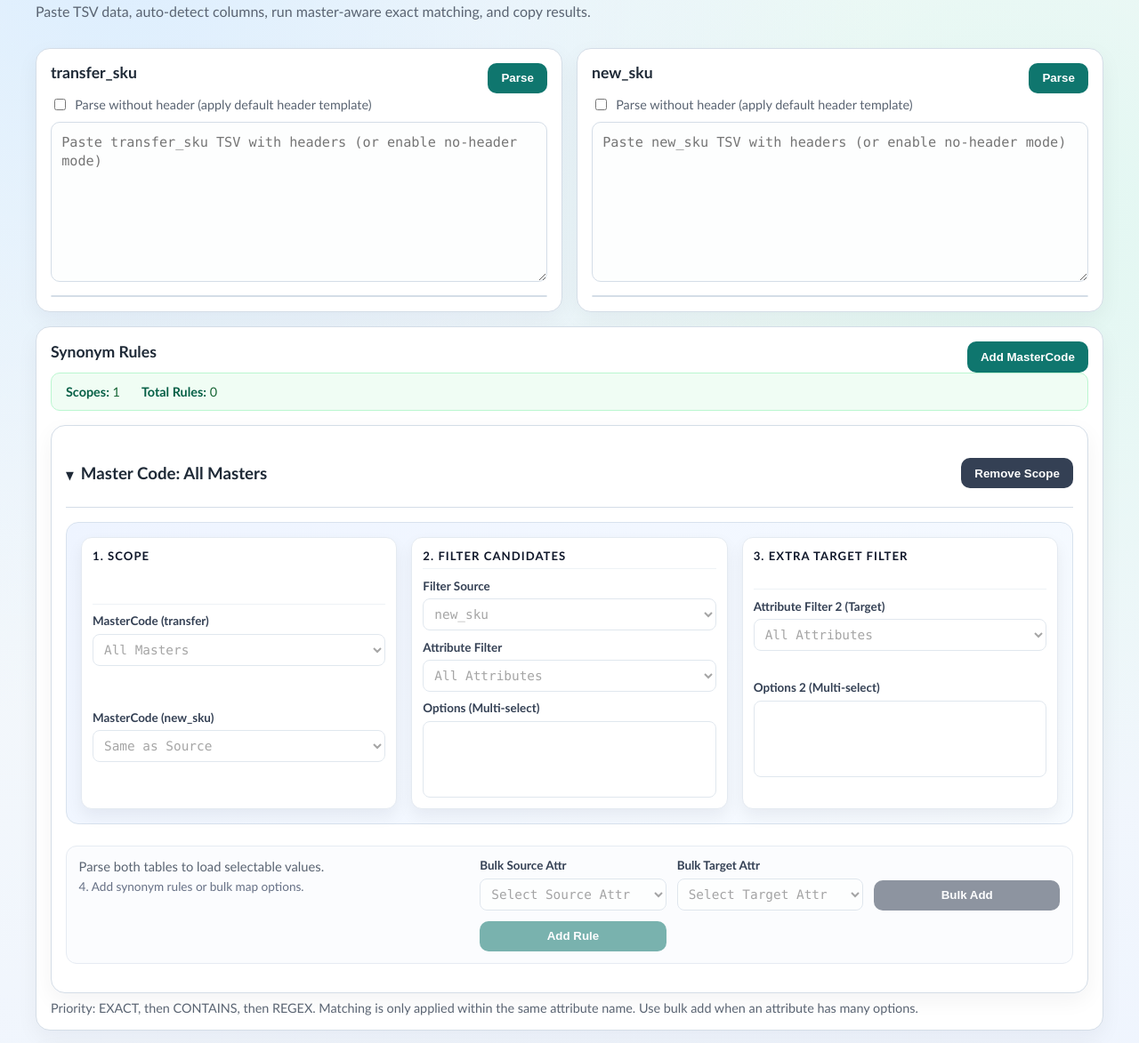
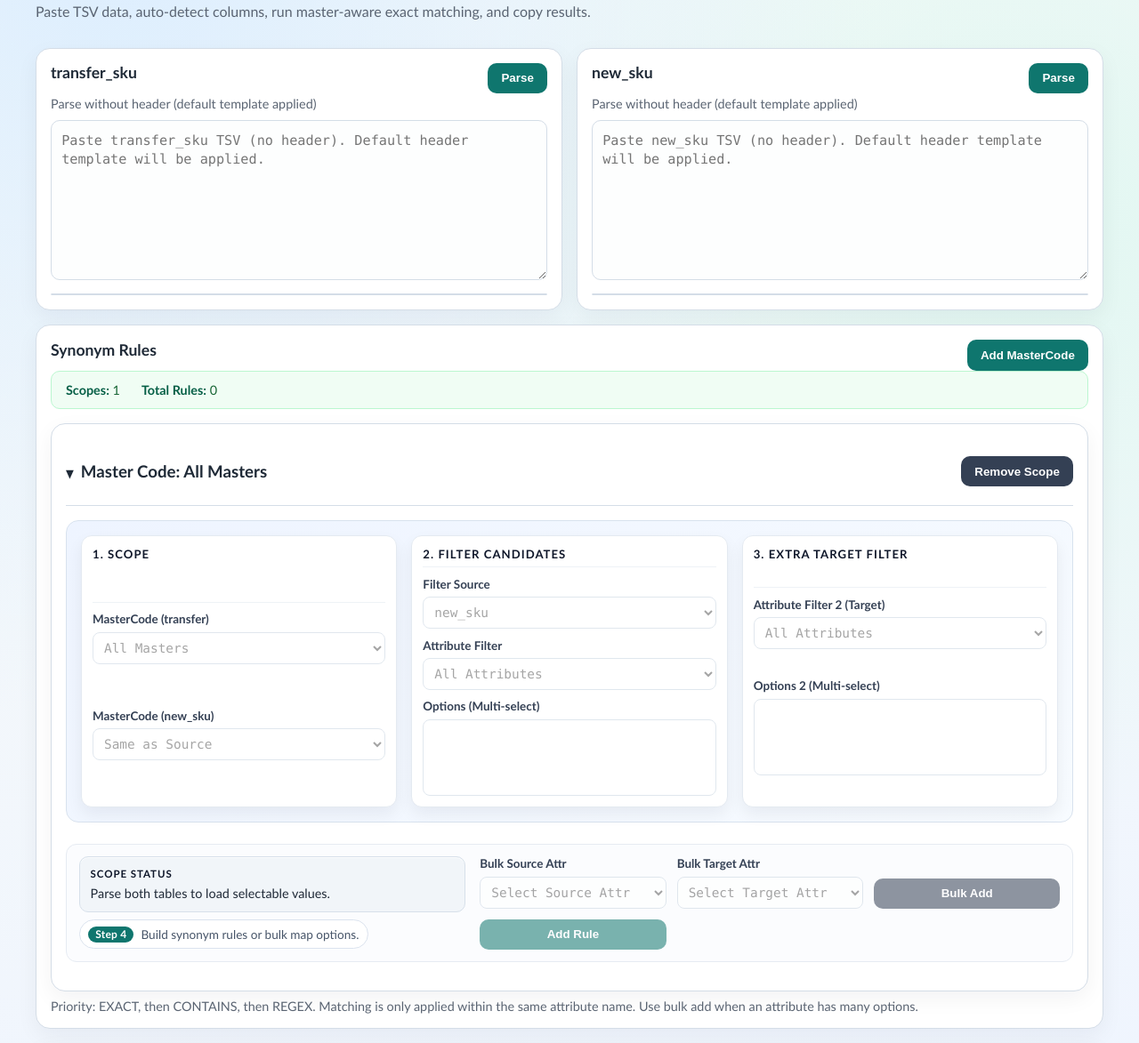
Before and after one commit to BestAchadirect/Project_Dynamic-Matching-SKU, a website with bundled scripts: page index.html in a window 1280 px wide. Shown: the part 49-1222 px from the top of the page at 89% size. Built offline with nearby package versions, Linux system fonts and the light colour scheme.

Commit message:
Please enter the commit message for your changes. Lines starting  with '#' will be ignored, and an empty message aborts the commit.
 On branch Update_20/02/2026-Version-2.2
 Your branch is up to date with 'origin/Update_20/02/2026-Version-2.2'.

 Changes to be committed:
	modified:   index.html
	modified:   src/app/dom.js
	modified:   src/features/synonym/scopeDom.js
	modified:   src/features/synonym/scopeRulesUi.js
	modified:   src/main.js
	modified:   style.css

```diff
--- a/index.html
+++ b/index.html
@@ -23,11 +23,8 @@
           <h2>transfer_sku</h2>
           <button id="parseTransferBtn" class="btn btn-primary" type="button">Parse</button>
         </div>
-        <label class="toggle-row">
-          <input id="transferNoHeader" type="checkbox">
-          Parse without header (apply default header template)
-        </label>
-        <textarea id="transferInput" class="input-area" placeholder="Paste transfer_sku TSV with headers (or enable no-header mode)"></textarea>
+        <label class="toggle-row">Parse without header (default template applied)</label>
+        <textarea id="transferInput" class="input-area" placeholder="Paste transfer_sku TSV (no header). Default header template will be applied."></textarea>
         <div id="transferMeta" class="meta"></div>
         <div id="transferPreview" class="preview-wrap"></div>
       </section>
@@ -37,11 +34,8 @@
           <h2>new_sku</h2>
           <button id="parseTargetBtn" class="btn btn-primary" type="button">Parse</button>
         </div>
-        <label class="toggle-row">
-          <input id="targetNoHeader" type="checkbox">
-          Parse without header (apply default header template)
-        </label>
-        <textarea id="targetInput" class="input-area" placeholder="Paste new_sku TSV with headers (or enable no-header mode)"></textarea>
+        <label class="toggle-row">Parse without header (default template applied)</label>
+        <textarea id="targetInput" class="input-area" placeholder="Paste new_sku TSV (no header). Default header template will be applied."></textarea>
         <div id="targetMeta" class="meta"></div>
         <div id="targetPreview" class="preview-wrap"></div>
       </section>
--- a/src/app/dom.js
+++ b/src/app/dom.js
@@ -5,8 +5,6 @@ export const dom = {
   synonymScopesContainer: document.getElementById("synonymScopesContainer"),
   parseTransferBtn: document.getElementById("parseTransferBtn"),
   parseTargetBtn: document.getElementById("parseTargetBtn"),
-  transferNoHeader: document.getElementById("transferNoHeader"),
-  targetNoHeader: document.getElementById("targetNoHeader"),
   runBtn: document.getElementById("runBtn"),
   copyBtn: document.getElementById("copyBtn"),
   downloadCsvBtn: document.getElementById("downloadCsvBtn"),
--- a/src/features/synonym/scopeDom.js
+++ b/src/features/synonym/scopeDom.js
@@ -52,8 +52,11 @@ export function createSynonymScopeElement(scopeId) {
 
       <div class="synonym-action-bar">
         <div class="synonym-action-info">
-          <div class="meta" data-field="scopeInfo"></div>
-          <div class="action-hint">4. Add synonym rules or bulk map options.</div>
+          <div class="scope-info-card" data-field="scopeInfo"></div>
+          <div class="action-hint">
+            <span class="action-step">Step 4</span>
+            <span>Build synonym rules or bulk map options.</span>
+          </div>
         </div>
         <div class="synonym-action-controls">
           <div class="filter-group">
--- a/src/features/synonym/scopeRulesUi.js
+++ b/src/features/synonym/scopeRulesUi.js
@@ -124,10 +124,7 @@ export function updateScopeBulkButtonState({
 
   const sourceAttr = String(sourceEl.value || "");
   const targetAttr = String(targetEl.value || "");
-  const hasSourceValues = sourceAttr
-    ? mapCatalogValuesToOptions(getBulkSourceCatalog(scopeState), sourceAttr).length > 0
-    : false;
-  bulkBtn.disabled = !(sourceAttr && targetAttr && hasSourceValues);
+  bulkBtn.disabled = !(sourceAttr && targetAttr);
 }
 
 export function handleScopeBulkAddRules({
--- a/src/main.js
+++ b/src/main.js
@@ -44,9 +44,7 @@ function parseDataset(kind) {
   clearAlert();
   const isTransfer = kind === "transfer";
   const input = isTransfer ? dom.transferInput.value : dom.targetInput.value;
-  const parseWithoutHeader = isTransfer
-    ? Boolean(dom.transferNoHeader && dom.transferNoHeader.checked)
-    : Boolean(dom.targetNoHeader && dom.targetNoHeader.checked);
+  const parseWithoutHeader = true;
 
   try {
     const parsed = parseTsv(input, { noHeader: parseWithoutHeader });
--- a/style.css
+++ b/style.css
@@ -335,14 +335,53 @@ th {
   border: 1px solid #e6ebf2;
 }
 
-.synonym-action-info .meta {
-  margin-top: 0;
+.scope-info-card {
+  margin: 0;
+  padding: 0.65rem 0.75rem;
+  border-radius: 10px;
+  background: #f1f5f9;
+  border: 1px solid #d7e0ea;
+  color: #1f2937;
+  font-size: 0.9rem;
+  line-height: 1.4;
+  box-shadow: inset 0 1px 0 rgba(255, 255, 255, 0.7);
+}
+
+.scope-info-card::before {
+  content: "Scope Status";
+  display: block;
+  font-size: 0.72rem;
+  text-transform: uppercase;
+  letter-spacing: 0.08em;
+  font-weight: 700;
+  color: #0f172a;
+  margin-bottom: 0.25rem;
 }
 
 .action-hint {
-  margin-top: 0.35rem;
-  color: #667085;
+  margin-top: 0.5rem;
+  display: inline-flex;
+  align-items: center;
+  gap: 0.5rem;
+  padding: 0.4rem 0.6rem;
+  border-radius: 999px;
+  border: 1px solid #dbe3ee;
+  background: #ffffff;
+  color: #475569;
   font-size: 0.85rem;
+}
+
+.action-step {
+  display: inline-flex;
+  align-items: center;
+  justify-content: center;
+  padding: 0.1rem 0.5rem;
+  border-radius: 999px;
+  background: #0f766e;
+  color: #ffffff;
+  font-size: 0.75rem;
+  font-weight: 700;
+  letter-spacing: 0.02em;
 }
 
 .synonym-action-controls {
```
